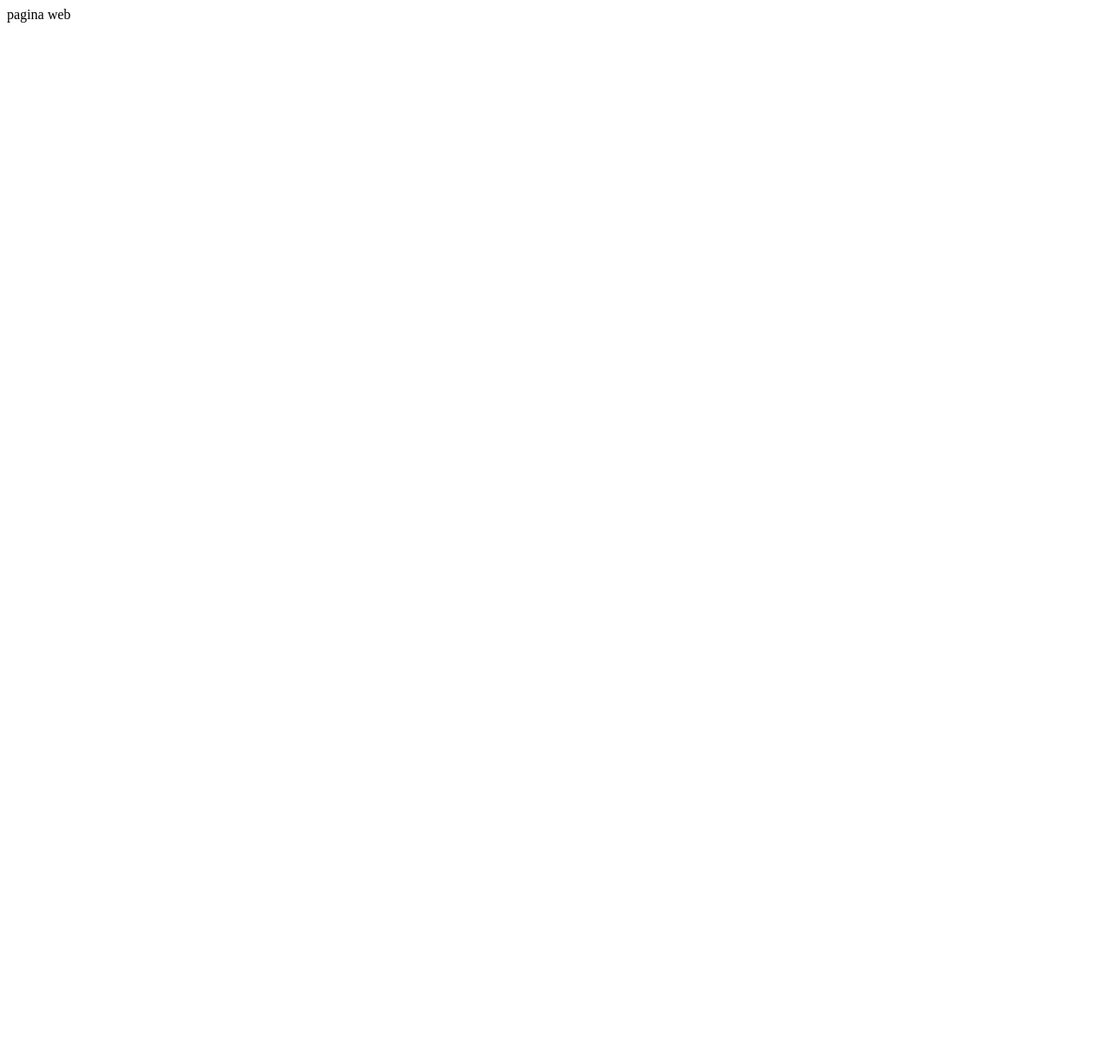
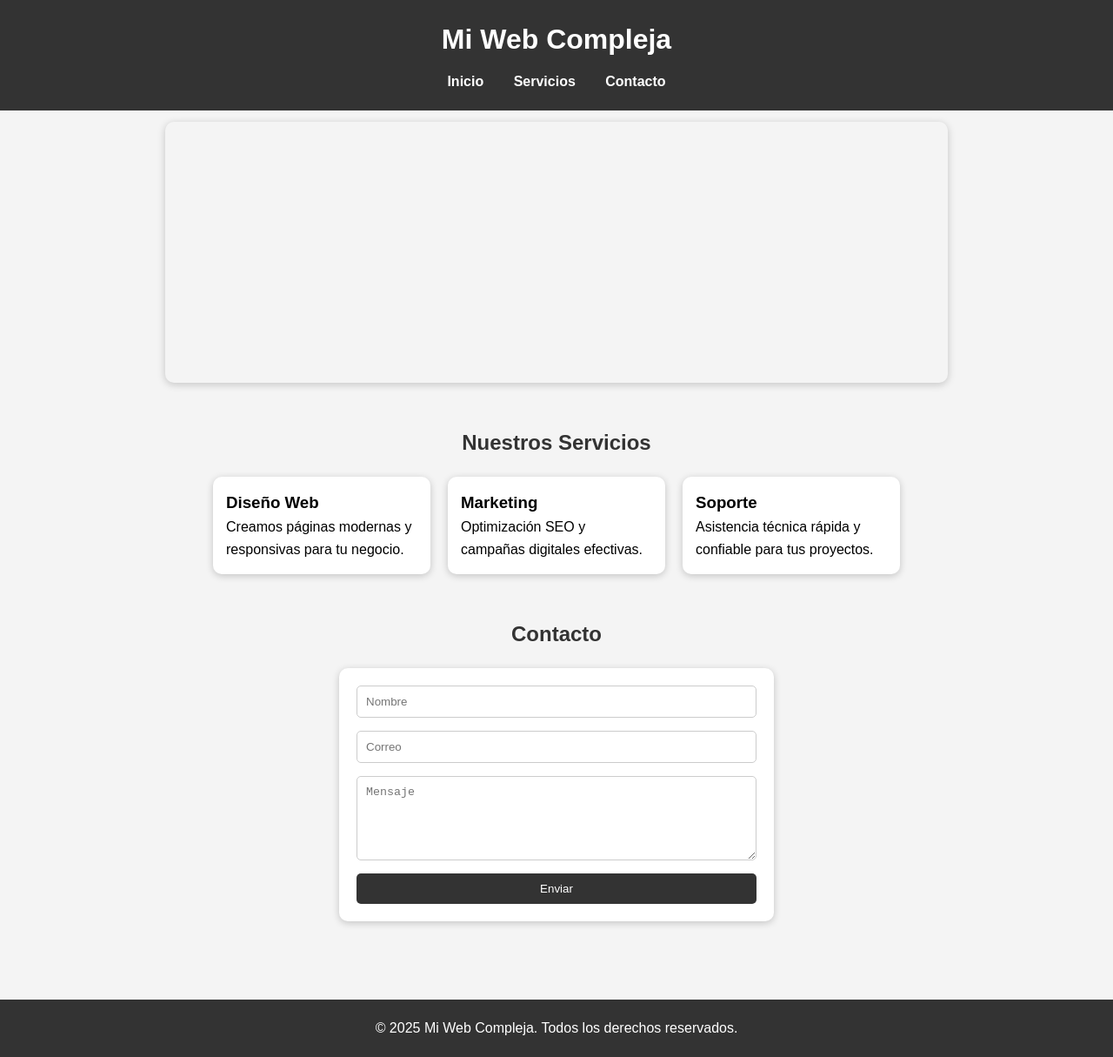
Before and after one commit to pzwmtn/web, a plain HTML site: page index.html in a window 1280 px wide. Shown: the whole page at 87% size. Before the commit the page ends 800 px from the top, so only its background shows below. Drawn offline with Linux system fonts and the light colour scheme.

Commit message:
Update index.html

```diff
--- a/index.html
+++ b/index.html
@@ -1,11 +1,218 @@
-<html>
+<!DOCTYPE html>
+<html lang="es">
 <head>
-<meta content="text/html; charset=ISO-8859-1"
-http-equiv="content-type">
-<title>paginaweb</title>
+    <meta charset="UTF-8">
+    <title>Mi Web Compleja - KompoZer</title>
+    <style>
+        /* Reset básico */
+        * {
+            margin: 0;
+            padding: 0;
+            box-sizing: border-box;
+        }
+
+        body {
+            font-family: Arial, sans-serif;
+            line-height: 1.6;
+            background-color: #f4f4f4;
+        }
+
+        /* Cabecera y navegación */
+        header {
+            background-color: #333;
+            color: #fff;
+            padding: 20px 0;
+            position: fixed;
+            width: 100%;
+            top: 0;
+            z-index: 1000;
+        }
+
+        header h1 {
+            text-align: center;
+            font-size: 2em;
+        }
+
+        nav {
+            text-align: center;
+            margin-top: 10px;
+        }
+
+        nav a {
+            color: #fff;
+            text-decoration: none;
+            margin: 0 15px;
+            font-weight: bold;
+            transition: color 0.3s;
+        }
+
+        nav a:hover {
+            color: #ff9800;
+        }
+
+        main {
+            padding: 140px 20px 40px 20px; /* Ajuste por header fijo */
+        }
+
+        /* Carrusel */
+        .carousel {
+            width: 100%;
+            max-width: 900px;
+            margin: 0 auto 40px auto;
+            position: relative;
+            overflow: hidden;
+            border-radius: 10px;
+            box-shadow: 0 2px 10px rgba(0,0,0,0.2);
+        }
+
+        .slides {
+            display: flex;
+            width: 300%;
+            animation: slide 12s infinite;
+        }
+
+        .slides img {
+            width: 100%;
+        }
+
+        @keyframes slide {
+            0% { transform: translateX(0%); }
+            33% { transform: translateX(-100%); }
+            66% { transform: translateX(-200%); }
+            100% { transform: translateX(0%); }
+        }
+
+        /* Secciones */
+        section {
+            margin-bottom: 50px;
+        }
+
+        section h2 {
+            text-align: center;
+            margin-bottom: 20px;
+            color: #333;
+        }
+
+        /* Tarjetas */
+        .cards {
+            display: flex;
+            flex-wrap: wrap;
+            justify-content: center;
+            gap: 20px;
+        }
+
+        .card {
+            background-color: #fff;
+            width: 250px;
+            padding: 15px;
+            border-radius: 10px;
+            box-shadow: 0 2px 8px rgba(0,0,0,0.2);
+            transition: transform 0.3s;
+        }
+
+        .card:hover {
+            transform: translateY(-10px);
+        }
+
+        /* Formulario */
+        form {
+            max-width: 500px;
+            margin: 0 auto;
+            display: flex;
+            flex-direction: column;
+            gap: 15px;
+            background-color: #fff;
+            padding: 20px;
+            border-radius: 10px;
+            box-shadow: 0 2px 8px rgba(0,0,0,0.2);
+        }
+
+        form input, form textarea {
+            padding: 10px;
+            border: 1px solid #ccc;
+            border-radius: 5px;
+        }
+
+        form button {
+            padding: 10px;
+            background-color: #333;
+            color: #fff;
+            border: none;
+            border-radius: 5px;
+            cursor: pointer;
+            transition: background 0.3s;
+        }
+
+        form button:hover {
+            background-color: #ff9800;
+        }
+
+        /* Pie de página */
+        footer {
+            background-color: #333;
+            color: #fff;
+            text-align: center;
+            padding: 20px;
+        }
+    </style>
 </head>
 <body>
-pagina web<br>
-<br>
+
+<header>
+    <h1>Mi Web Compleja</h1>
+    <nav>
+        <a href="#inicio">Inicio</a>
+        <a href="#servicios">Servicios</a>
+        <a href="#contacto">Contacto</a>
+    </nav>
+</header>
+
+<main>
+    <!-- Carrusel -->
+    <section id="inicio">
+        <div class="carousel">
+            <div class="slides">
+                <img src="https://via.placeholder.com/900x300/ff9800/ffffff?text=Slide+1" alt="Slide 1">
+                <img src="https://via.placeholder.com/900x300/03a9f4/ffffff?text=Slide+2" alt="Slide 2">
+                <img src="https://via.placeholder.com/900x300/4caf50/ffffff?text=Slide+3" alt="Slide 3">
+            </div>
+        </div>
+    </section>
+
+    <!-- Sección de servicios / tarjetas -->
+    <section id="servicios">
+        <h2>Nuestros Servicios</h2>
+        <div class="cards">
+            <div class="card">
+                <h3>Diseño Web</h3>
+                <p>Creamos páginas modernas y responsivas para tu negocio.</p>
+            </div>
+            <div class="card">
+                <h3>Marketing</h3>
+                <p>Optimización SEO y campañas digitales efectivas.</p>
+            </div>
+            <div class="card">
+                <h3>Soporte</h3>
+                <p>Asistencia técnica rápida y confiable para tus proyectos.</p>
+            </div>
+        </div>
+    </section>
+
+    <!-- Sección de contacto -->
+    <section id="contacto">
+        <h2>Contacto</h2>
+        <form onsubmit="alert('Formulario enviado (simulado)'); return false;">
+            <input type="text" placeholder="Nombre" required>
+            <input type="email" placeholder="Correo" required>
+            <textarea placeholder="Mensaje" rows="5" required></textarea>
+            <button type="submit">Enviar</button>
+        </form>
+    </section>
+</main>
+
+<footer>
+    &copy; 2025 Mi Web Compleja. Todos los derechos reservados.
+</footer>
+
 </body>
 </html>
```
